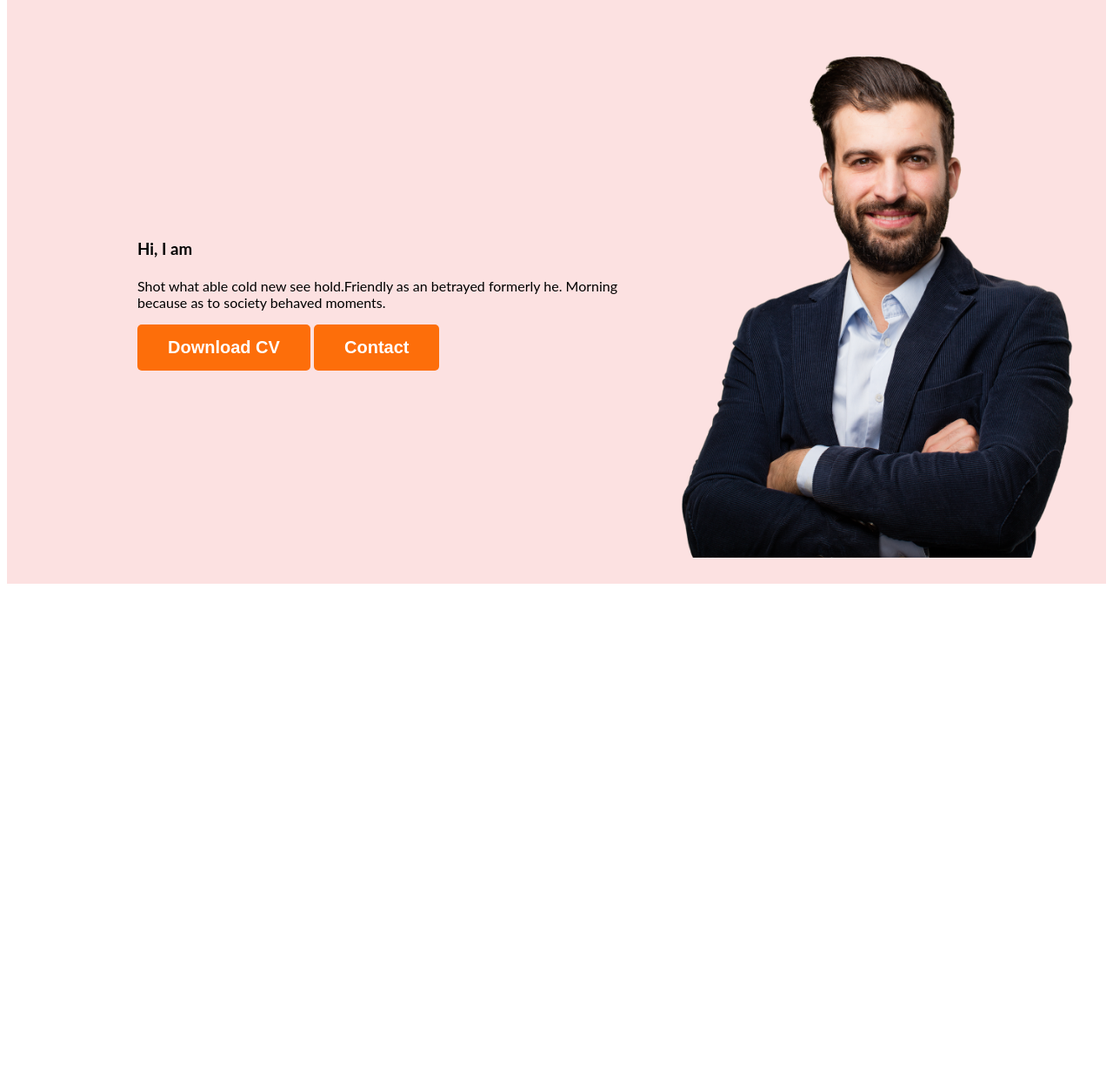
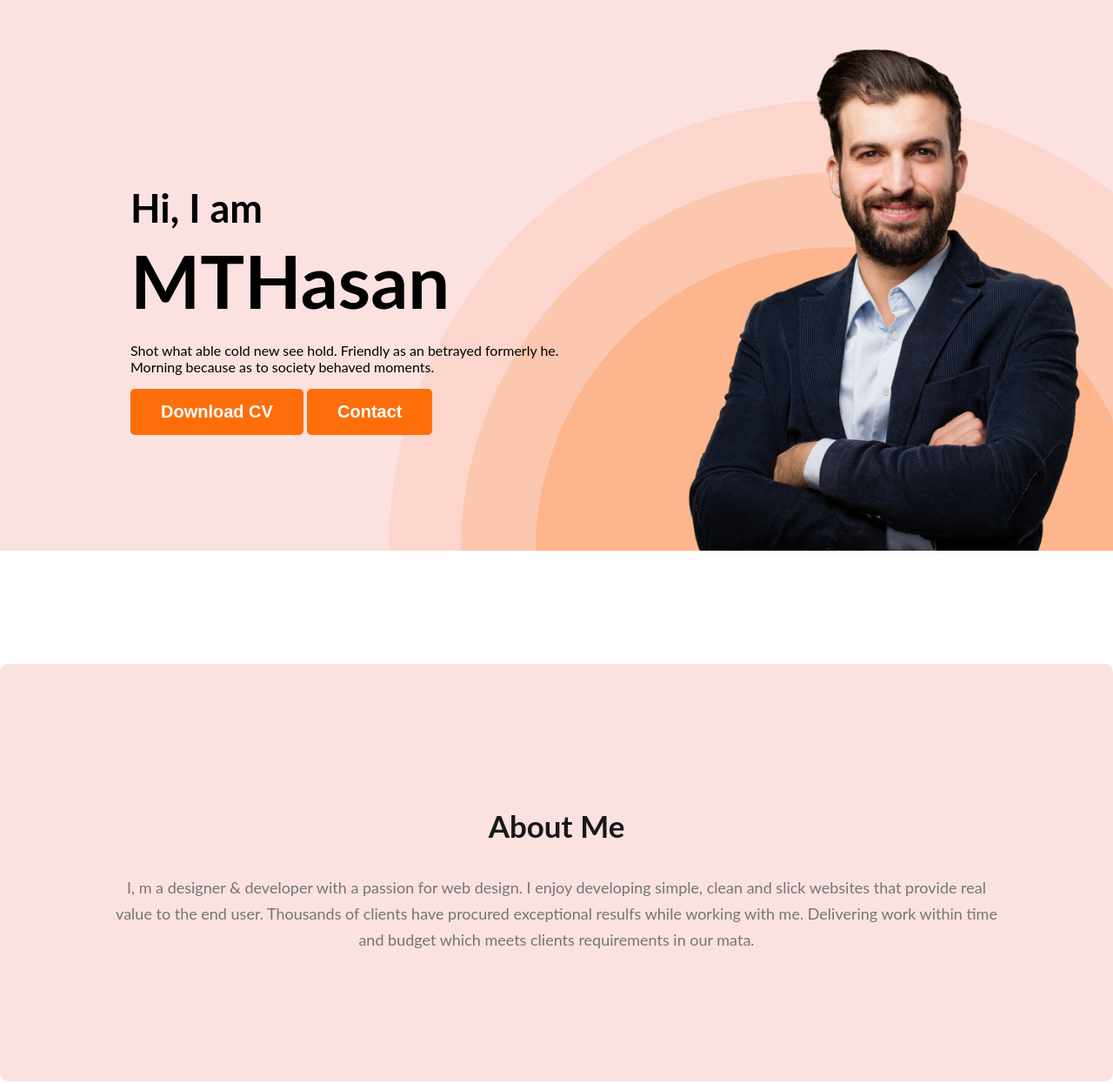
Before and after one commit to MTHasan0/webdeveloper-portfolio, a plain HTML site: page index.html in a window 1280 px wide. Shown: the part 141-1387 px from the top of the page at 87% size. Before the commit the page ends 820 px from the top, so only its background shows below. Drawn offline with Linux system fonts and the light colour scheme.

Commit message:
about added in main secion

```diff
--- a/index.html
+++ b/index.html
@@ -25,8 +25,8 @@
         <div class="banner">
             <div class="banner-content">
                 <h3 class="banner-gretting">Hi, I am</h3>
-                <h1 class="banner-heading"></h1>
-                <p>Shot what able cold new see hold.Friendly as an betrayed formerly he. Morning because as to society behaved moments.</p>
+                <h1 class="banner-heading"> MTHasan</h1>
+                <p class="banner-description">Shot what able cold new see hold. Friendly as an betrayed formerly he. Morning because as to society behaved moments.</p>
                 <button class="btn-primary">Download CV</button>
                 <button class="btn-primary">Contact</button>
             </div>
@@ -36,6 +36,10 @@
     </header>
 
     <main>
+        <section class="about">
+            <h3 class="section-title">About Me</h3>
+            <p class="section-description">I, m a designer & developer with a passion for web design. I enjoy developing simple, clean and slick websites that provide real value to the end user. Thousands of clients have procured exceptional resulfs while working with me. Delivering work within time and budget which meets clients requirements in our mata.</p>
+        </section>
 
 
     </main>
--- a/styles/style.css
+++ b/styles/style.css
@@ -2,6 +2,7 @@
 body {
     font-family: 'lato', sans-serif;
     /* font-family: 'Open Sans', sans-serif; */
+    margin: 0px;
 
 }
 
@@ -22,6 +23,23 @@ body {
 
 }
 
+.section-title {
+    color: #181818;
+    text-align: center;
+    font-size: 35px;
+    font-weight: 700;
+}
+
+.section-description {
+    color: #757575;
+    text-align: center;
+    font-size: 18px;
+    font-weight: 400;
+    line-height: 30px;
+}
+
+/* nav style */
+
 nav {
     display: flex;
     align-items: center;
@@ -38,6 +56,7 @@ nav>ul {
     color: #181818;
     font-size: 45px;
     font-weight: 800;
+    padding-left: 150px;
 }
 
 nav li {
@@ -58,13 +77,51 @@ nav a {
 }
 
 .banner {
-    padding: 30px 30px 30px 150px;
+    padding: 30px 30px 0px 150px;
     display: flex;
     align-items: center;
+    background-image: url('../images/header_bg.png');
+    background-repeat: no-repeat;
+    background-position: bottom right;
+    /* position: absolute; */
+    justify-content: space-between;
 }
 
 .banner .profile-pic {
     width: 500px;
     height: 600px;
+    /* position: relative; */
 
 }
+
+.banner-gretting {
+    font-size: 45px;
+    margin-bottom: 0px;
+}
+
+.banner-heading {
+    font-size: 85px;
+    font-weight: 700;
+    margin-top: 5px;
+    margin-bottom: 20px;
+}
+
+.banner-description {
+    margin-top: 0px;
+}
+
+.banner-content {
+    max-width: 500px;
+}
+
+
+
+/* main section */
+
+/* about in main section */
+.about {
+    border-radius: 10px;
+    background-color: rgb(252, 225, 225);
+    padding: 130px;
+    margin: 130px 0px;
+}
```
